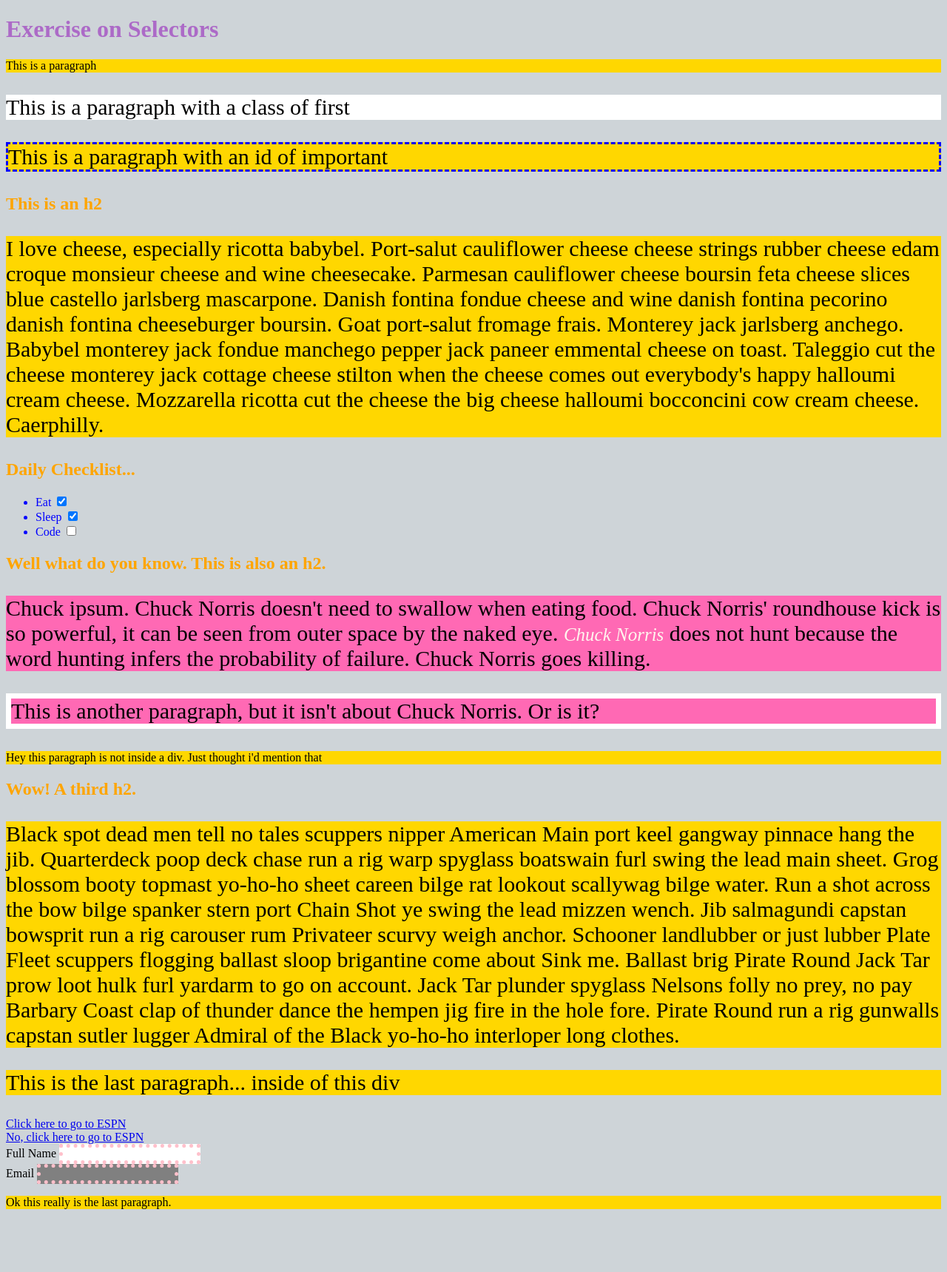
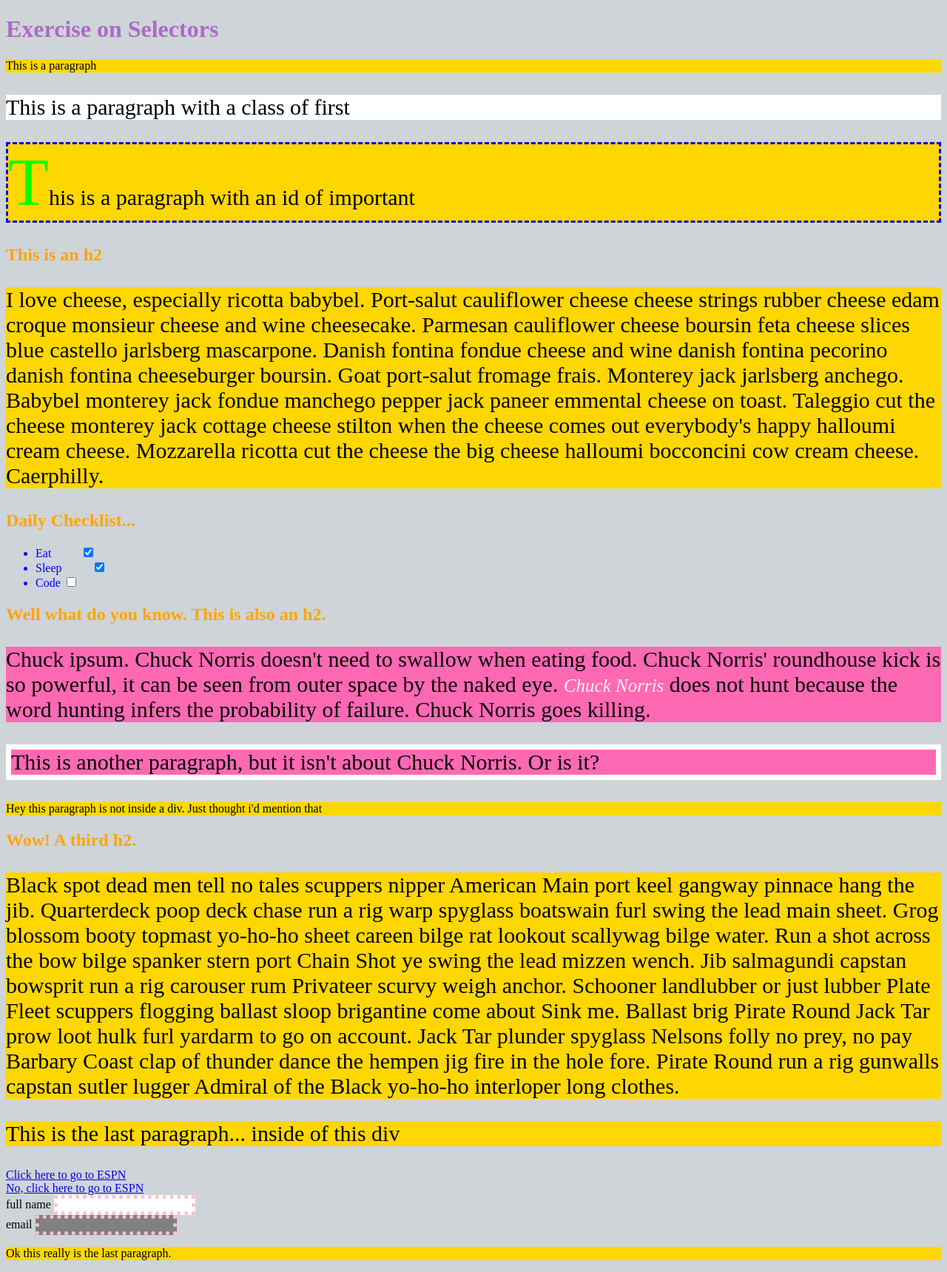
Before and after one commit to AllanPenn/SelectorsExercise, a plain HTML site: page index.html in a window 1280 px wide. Shown: the whole page at 74% size. Before the commit the page ends 1650 px from the top, so only its background shows below. Drawn offline with Linux system fonts and the light colour scheme.

Commit message:
Completed the bonus in style.css

```diff
--- a/style.css
+++ b/style.css
@@ -38,3 +38,29 @@ div:nth-of-type(3) p > em {
   color: seashell;
   font-size: 25px;
 }
+/* Bonus */
+/* 1 */
+input[type="checkbox"]:checked {
+  margin-left: 40px;
+}
+
+/* 2 */
+label {
+  text-transform: lowercase;
+}
+
+/* 3 */
+#important::first-letter {
+  color: lime;
+  font-size: 90px;
+}
+
+/* 4 */
+h1:hover {
+  color: navy;
+}
+
+/* 5 */
+a:visited {
+  color: silver;
+}
```
